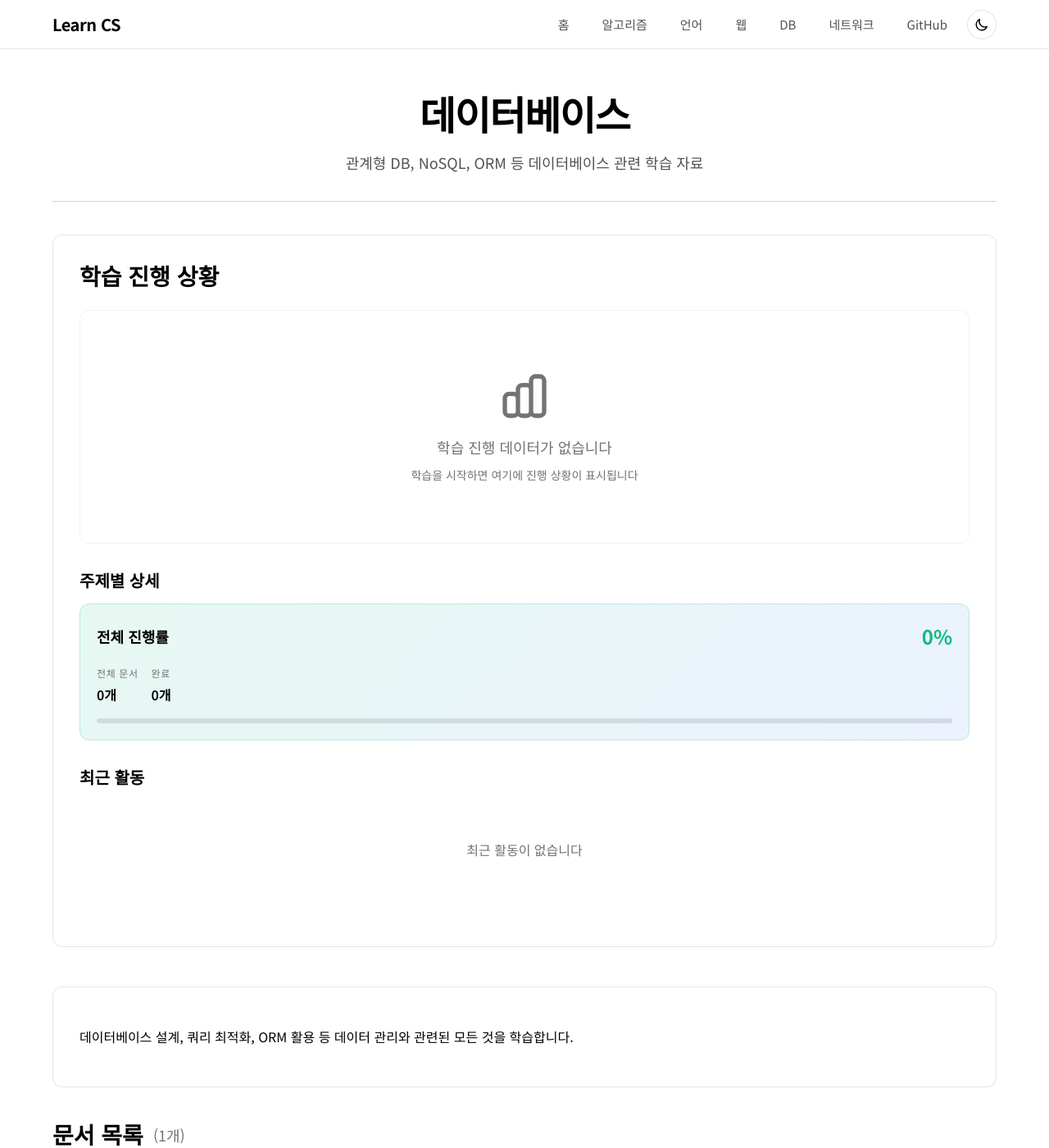
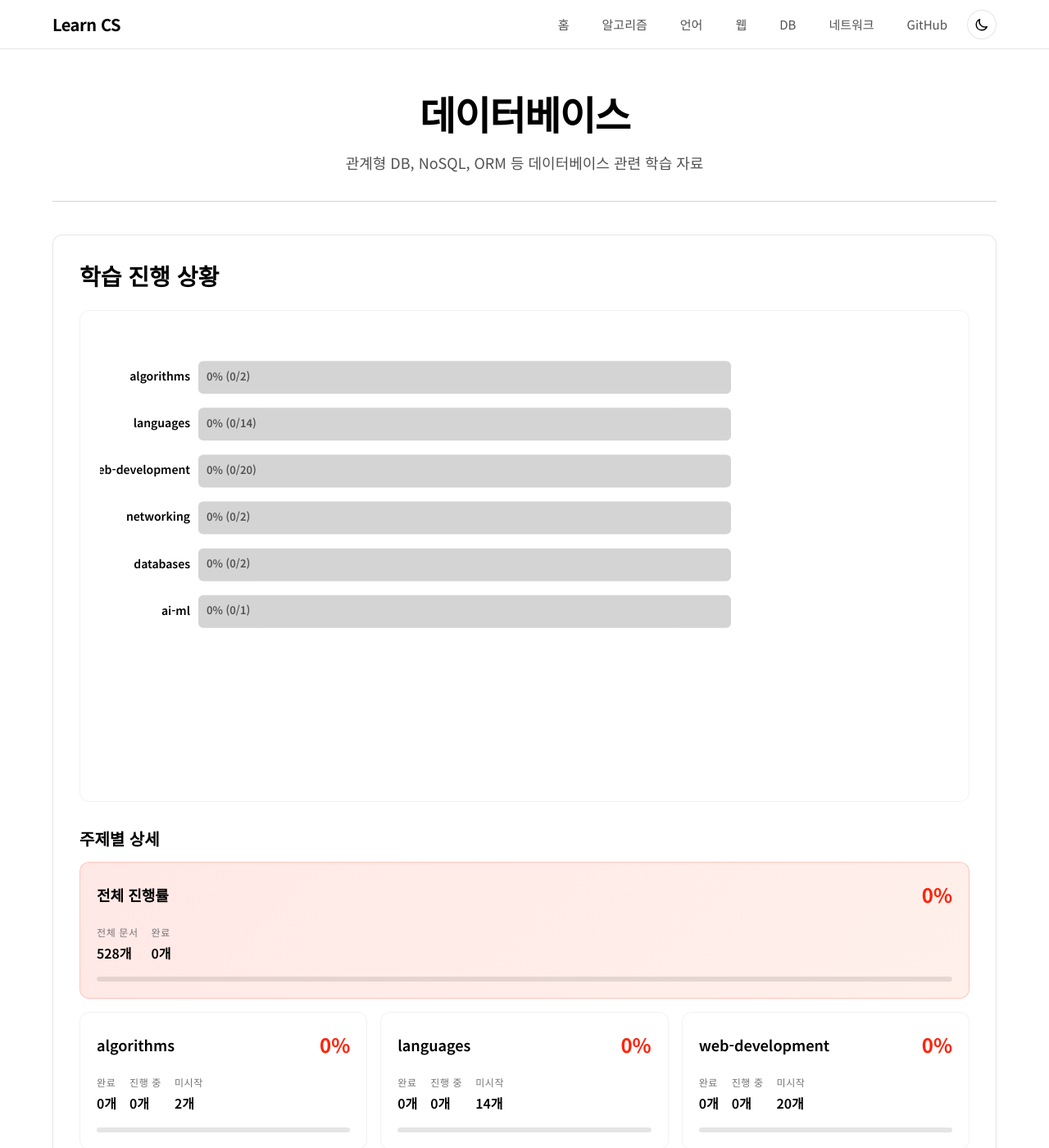
Before and after one commit to lledellebell/learn-cs, a Jekyll site: the page built from databases/index.md, in a window 1280 px wide and 1400 px high. Shown: the whole window at 82% size. Built offline with Jekyll 4.4.1, drawn with Linux system fonts in a browser that asks for light colours; some of the changed text lies outside the part shown.

Commit message:
style: hover 이팩트 제거, 색상 변경(녹색/파랑색 -> 빨강/주황 계열)

```diff
--- a/assets/css/category.css
+++ b/assets/css/category.css
@@ -119,16 +119,6 @@
   border-color: rgba(255, 255, 255, 0.1);
 }
 
-.category-post-link:hover {
-  background: rgba(255, 255, 255, 0.7);
-  border-color: rgba(0, 0, 0, 0.2);
-  transform: translateY(-2px);
-}
-
-[data-theme="dark"] .category-post-link:hover {
-  background: rgba(255, 255, 255, 0.08);
-  border-color: rgba(255, 255, 255, 0.2);
-}
 
 .category-post-main {
   flex: 1;
@@ -309,26 +299,15 @@
   border-color: rgba(255, 255, 255, 0.05);
 }
 
-.topic-card:hover {
-  background: rgba(255, 255, 255, 0.9);
-  border-color: rgba(0, 0, 0, 0.1);
-  transform: translateY(-2px);
-  box-shadow: 0 4px 12px rgba(0, 0, 0, 0.1);
-}
-
-[data-theme="dark"] .topic-card:hover {
-  background: rgba(255, 255, 255, 0.1);
-  border-color: rgba(255, 255, 255, 0.1);
-}
 
 .topic-card.overall {
   grid-column: 1 / -1;
-  background: linear-gradient(135deg, rgba(16, 185, 129, 0.1), rgba(59, 130, 246, 0.1));
-  border-color: rgba(16, 185, 129, 0.2);
+  background: linear-gradient(135deg, rgba(255, 35, 10, 0.1), rgba(255, 107, 53, 0.1));
+  border-color: rgba(255, 35, 10, 0.2);
 }
 
 [data-theme="dark"] .topic-card.overall {
-  background: linear-gradient(135deg, rgba(16, 185, 129, 0.15), rgba(59, 130, 246, 0.15));
+  background: linear-gradient(135deg, rgba(255, 35, 10, 0.15), rgba(255, 107, 53, 0.15));
 }
 
 .topic-card-header {
@@ -348,7 +327,7 @@
 .topic-card-percentage {
   font-size: 1.5rem;
   font-weight: 700;
-  color: #10b981;
+  color: #ff230a;
 }
 
 .topic-card-body {
@@ -389,7 +368,7 @@
 
 .progress-bar {
   height: 100%;
-  background: linear-gradient(90deg, #10b981, #3b82f6);
+  background: linear-gradient(90deg, #ff230a, #ff6b35);
   border-radius: 3px;
   transition: width 0.5s ease;
 }
@@ -421,15 +400,6 @@
   border-color: rgba(255, 255, 255, 0.05);
 }
 
-.recent-activity-item:hover {
-  background: rgba(255, 255, 255, 0.9);
-  border-color: rgba(0, 0, 0, 0.1);
-}
-
-[data-theme="dark"] .recent-activity-item:hover {
-  background: rgba(255, 255, 255, 0.1);
-  border-color: rgba(255, 255, 255, 0.1);
-}
 
 .recent-activity-main {
   flex: 1;
@@ -463,15 +433,15 @@
 }
 
 .status-badge.completed {
-  background: rgba(16, 185, 129, 0.1);
-  color: #10b981;
-  border: 1px solid rgba(16, 185, 129, 0.2);
+  background: rgba(255, 35, 10, 0.1);
+  color: #ff230a;
+  border: 1px solid rgba(255, 35, 10, 0.2);
 }
 
 .status-badge.reviewed {
-  background: rgba(59, 130, 246, 0.1);
-  color: #3b82f6;
-  border: 1px solid rgba(59, 130, 246, 0.2);
+  background: rgba(255, 107, 53, 0.1);
+  color: #ff6b35;
+  border: 1px solid rgba(255, 107, 53, 0.2);
 }
 
 .recent-activity-date {
@@ -519,16 +489,6 @@
   border-color: rgba(255, 255, 255, 0.1);
 }
 
-.pagination-btn:hover:not(:disabled) {
-  background: rgba(255, 255, 255, 0.8);
-  border-color: rgba(0, 0, 0, 0.2);
-  transform: translateY(-1px);
-}
-
-[data-theme="dark"] .pagination-btn:hover:not(:disabled) {
-  background: rgba(255, 255, 255, 0.1);
-  border-color: rgba(255, 255, 255, 0.2);
-}
 
 .pagination-btn:disabled {
   opacity: 0.5;
@@ -562,31 +522,22 @@
   transition: all var(--transition);
 }
 
+.pagination-page:hover,
+.pagination-page.active:hover {
+  transform: translateY(-1px);
+}
+
 [data-theme="dark"] .pagination-page {
   background: rgba(255, 255, 255, 0.05);
   border-color: rgba(255, 255, 255, 0.1);
 }
 
-.pagination-page:hover {
-  background: rgba(255, 255, 255, 0.8);
-  border-color: rgba(0, 0, 0, 0.2);
-  transform: translateY(-1px);
-}
-
-[data-theme="dark"] .pagination-page:hover {
-  background: rgba(255, 255, 255, 0.1);
-  border-color: rgba(255, 255, 255, 0.2);
-}
 
 .pagination-page.active {
-  background: linear-gradient(135deg, #10b981, #3b82f6);
+  background: linear-gradient(135deg, #ff230a, #ff6b35);
   border-color: transparent;
   color: white;
   font-weight: 600;
-}
-
-.pagination-page.active:hover {
-  transform: translateY(-1px);
 }
 
 .pagination-ellipsis {
--- a/scripts/learning-balance.js
+++ b/scripts/learning-balance.js
@@ -679,7 +679,7 @@
       imbalanceCount: imbalances.length,
       recommendationCount: recommendations.length
     };
-    this.saveLearningHistory();
+    this.saveLearningHistory(analysis);
 
     console.log('\n💾 학습 기록이 업데이트되었습니다.');
     console.log('📊 정기적으로 균형을 체크하여 효과적인 학습을 유지하세요!');
```
Also changed, not shown: .learning-history.json.
